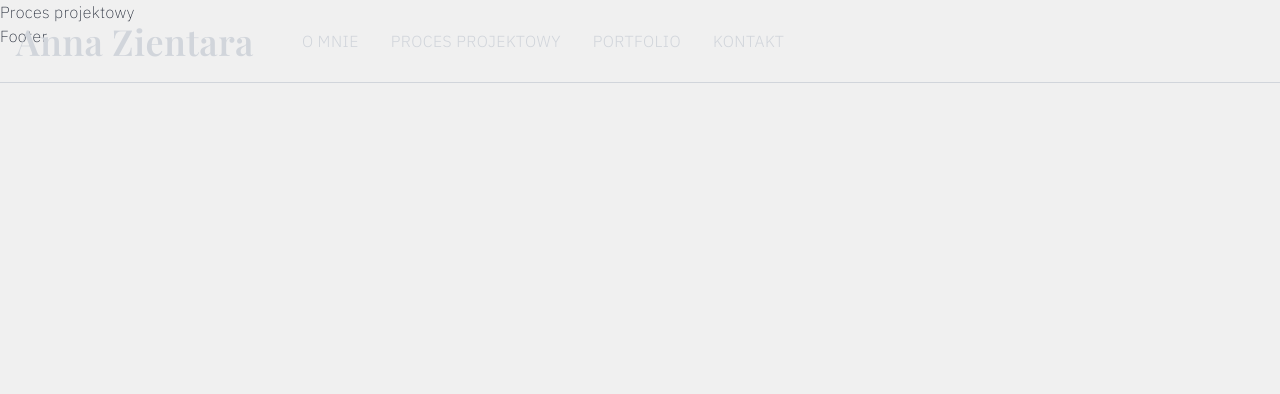
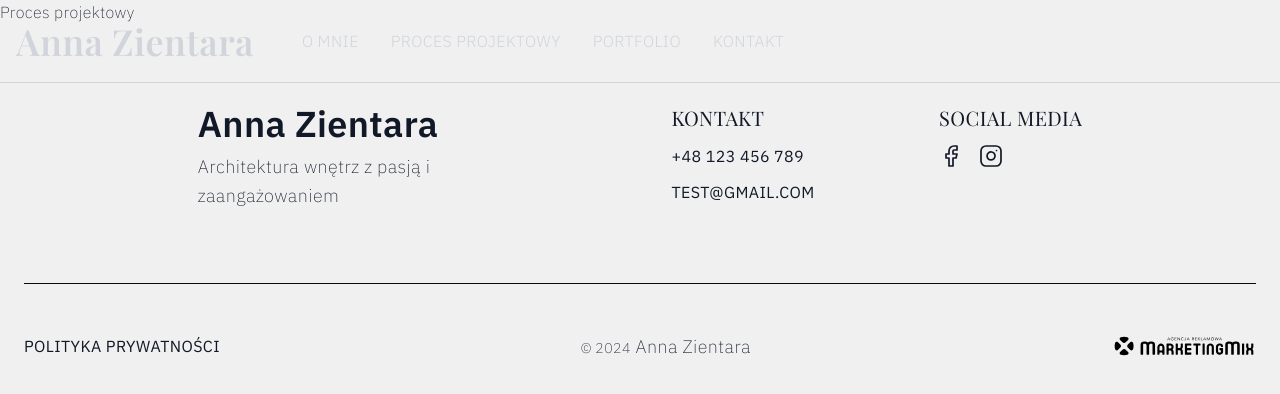
Before and after one commit to marekgacekdev45/anna-zientara-portfolio, a Next.js app: page /process in a window 1280 px wide. Shown: the top 394 px of the page. Built offline with nearby package versions, Linux system fonts and the light colour scheme.

Commit message:
create footer

```diff
--- a/components/footer.tsx
+++ b/components/footer.tsx
@@ -1,9 +1,81 @@
-import React from 'react'
+import Link from 'next/link'
+import Image from 'next/image'
+
+import { socials } from '@/app/utils/socials'
+
+import mmLight from '@/public/icons/mm--light.svg'
+import mmDark from '@/public/icons/mm--dark.svg'
+import BaseLink from '@/components/base-link'
 
 const Footer = () => {
-  return (
-    <footer>Footer</footer>
-  )
+	const currentYear = new Date().getFullYear()
+
+	return (
+		<footer>
+			{/* CONTAINER */}
+			<div className='max-w-screen-xl mx-auto pt-20  pb-10 space-y-6 md:space-y-12 px-12 lg:px-6 2xl:px-0'>
+				{/* TOP */}
+				<div className='flex flex-col md:flex-row w-full justify-between lg:justify-evenly items-start  pb-6 gap-12 md:gap-0'>
+					{/* logo */}
+					<div className=' flex flex-col text-center  md:text-left items-center  md:items-start gap-2 w-full  md:max-w-[300px]  '>
+						<Link href='/' className='text-3xl sm:text-4xl font-semibold'>
+							Anna Zientara
+						</Link>
+						<p className='text'>Architektura wnętrz z pasją i zaangażowaniem</p>
+					</div>
+
+					<div className='w-full md:w-1/2 lg:w-1/3 flex flex-col sm:flex-row gap-6 justify-end items-start'>
+						<div className='flex flex-col space-y-3 mx-auto  w-full items-center md:items-start'>
+							<h2 className='text-xl font-heading  uppercase '>Kontakt</h2>
+							<ul className='space-y-3'>
+								<li>
+									<BaseLink href='#' noArrow small>
+										+48 123 456 789
+									</BaseLink>
+								</li>
+								<li>
+									<BaseLink href='#' noArrow small>
+										test@gmail.com
+									</BaseLink>
+								</li>
+							</ul>
+						</div>
+						{/* socials */}
+						<div className=' flex flex-col space-y-3 mx-auto  w-full items-center md:items-end'>
+							<div className='flex flex-col gap-3'>
+								<h2 className='text-xl font-heading  uppercase '>Social Media</h2>
+								<ul className='flex justify-center md:justify-start items-start gap-4'>
+									{socials.map((social, index) => (
+										<li key={index}>
+											<Link href={social.href} target='_blank' rel='noreferrer nofollow' aria-label={social.label}>
+												{social.icon}
+											</Link>
+										</li>
+									))}
+								</ul>
+							</div>
+						</div>
+					</div>
+				</div>
+
+				<hr className='border-secondary-400 dark:border-primary-400 w-full ' />
+				{/* BOTTOM */}
+				<div className='flex flex-col sm:flex-row w-full justify-center items-center sm:justify-between gap-6'>
+					<BaseLink href='/polityka-prywatnosci' noArrow small>
+						Polityka Prywatności
+					</BaseLink>
+
+					<p className='text'>
+						<span className='text-sm'>© {currentYear}</span> Anna Zientara{' '}
+					</p>
+					<Link href='#' className='hover:scale-105 duration-300'>
+						<Image src={mmLight} alt='MarketingMix' className='hidden dark:block w-36' />
+						<Image src={mmDark} alt='MarketingMix' className='block dark:hidden w-36' />
+					</Link>
+				</div>
+			</div>
+		</footer>
+	)
 }
 
 export default Footer
```
